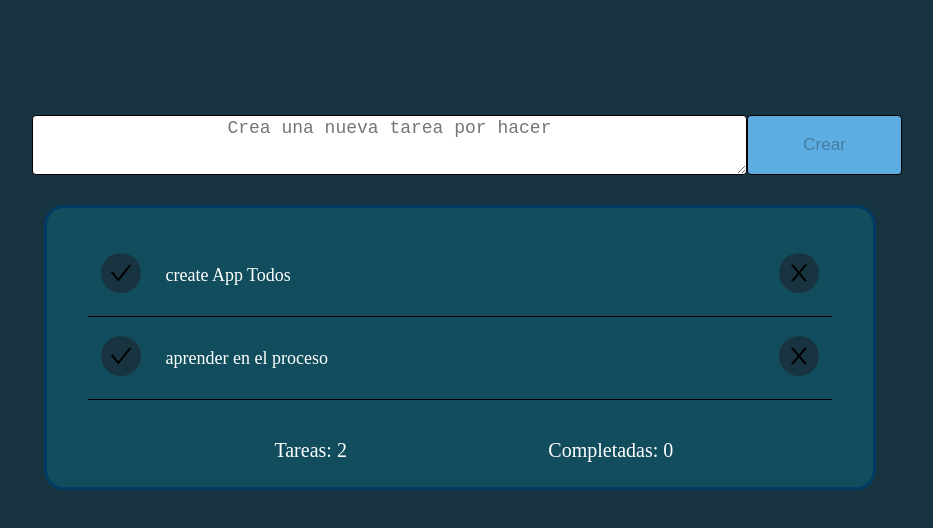
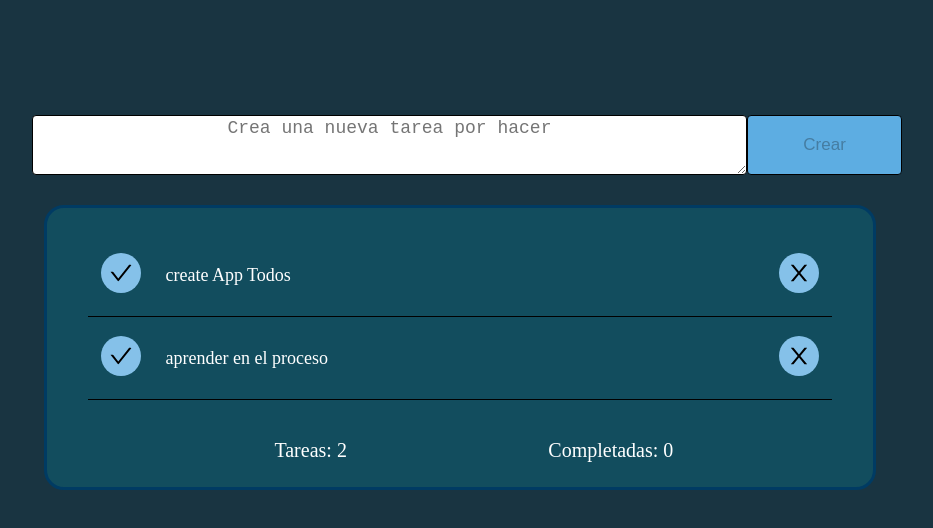
Before and after one commit to YilbertLuna/TodoList, a React (Create React App) app: page / in a window 1280 px wide. Shown: the top 528 px of the page, without its empty margins (186-1119 px from the left). Built offline with nearby package versions, Linux system fonts and the light colour scheme.

Commit message:
the color of cehck and delete was changed

```diff
--- a/src/style/TodoItem.css
+++ b/src/style/TodoItem.css
@@ -9,7 +9,7 @@
 }
 
 .todo-completed{
-    background-color: #193441;
+    background-color: #85C1E9;
     border: none;
     border-radius: 50%;
     height: 40px;
@@ -18,7 +18,7 @@
 }
 
 .todo-deleted{
-    background-color: #193441;
+    background-color: #85C1E9;
     border: none;
     border-radius: 50%;
     left: 50%;
```
